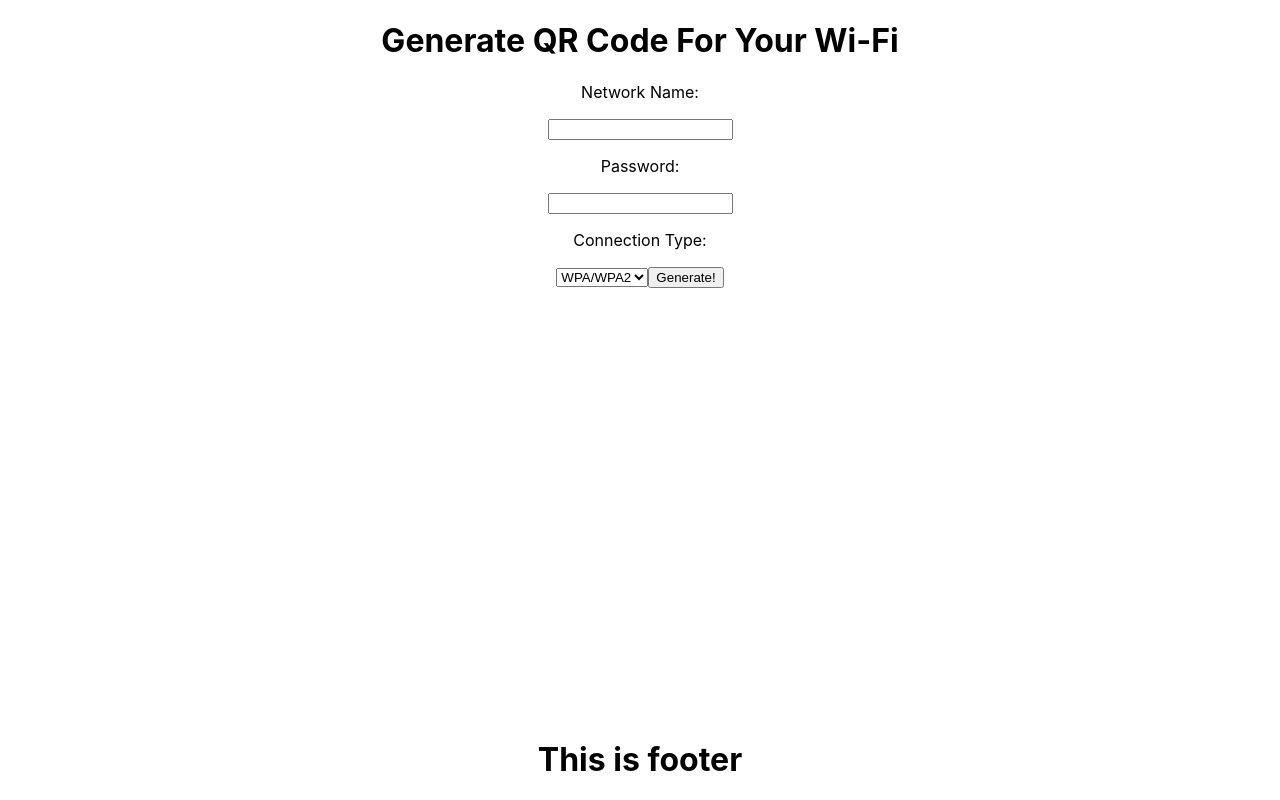
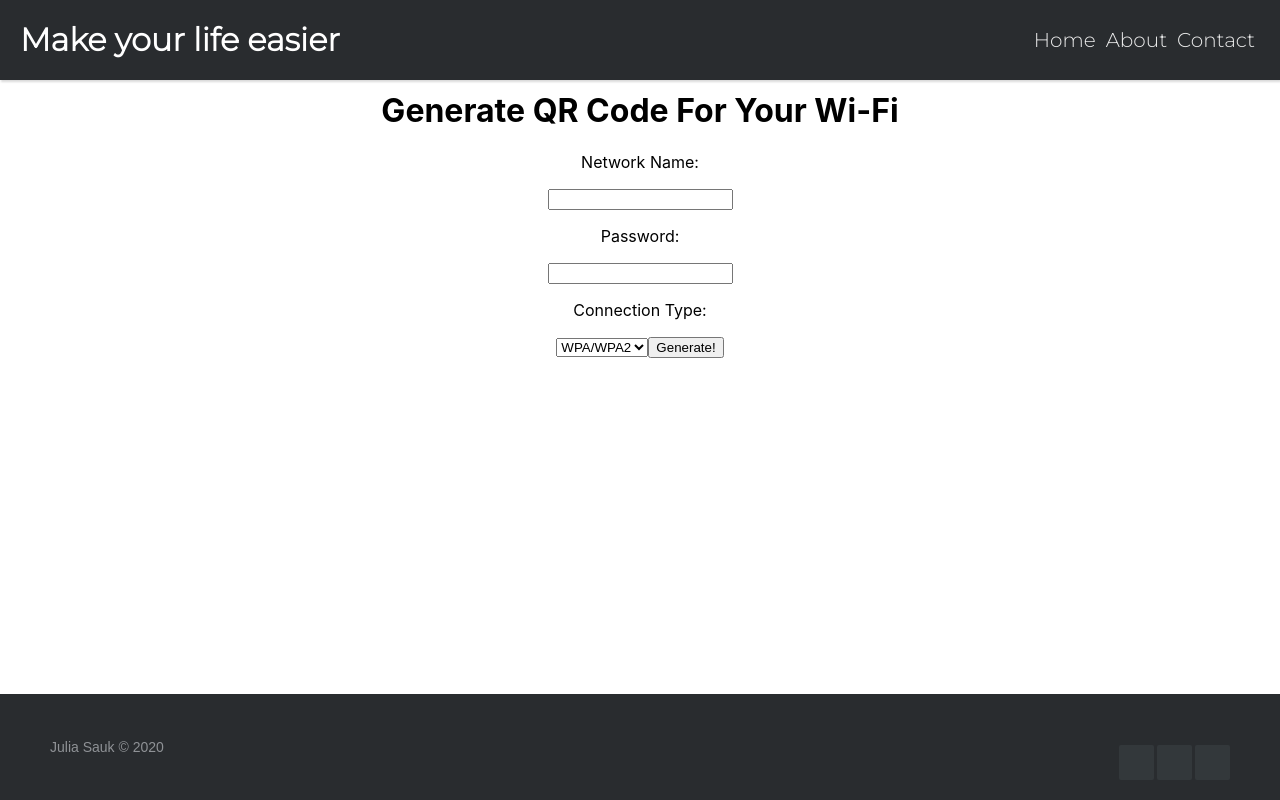
Before and after one commit to JuliaSauk/qr-generator, a React (Create React App) app: page / in a window 1280 px wide. Built offline with nearby package versions, Linux system fonts and the light colour scheme.

Commit message:
header/footer

```diff
--- a/src/App.css
+++ b/src/App.css
@@ -2,37 +2,111 @@
   text-align: center;
 }
 
-.App-logo {
-  height: 40vmin;
-  pointer-events: none;
+/*******************************************************/
+
+.header-basic {
+	background-color: #292c2f;
+	box-shadow: 1px 2px 2px rgba(0, 0, 0, 0.15);
+	padding: 20px;
+	height: 80px;
+	box-sizing: border-box;
 }
 
-@media (prefers-reduced-motion: no-preference) {
-  .App-logo {
-    animation: App-logo-spin infinite 20s linear;
-  }
+.header-basic .header-limiter {
+	max-width: 1800px;
+	text-align: center;
+	margin: 0 auto;
 }
 
-.App-header {
-  background-color: #282c34;
-  min-height: 100vh;
-  display: flex;
-  flex-direction: column;
-  align-items: center;
-  justify-content: center;
-  font-size: calc(10px + 2vmin);
-  color: white;
+/* Logo */
+
+.header-basic .header-limiter h1 {
+	float: left;
+  font-family: 'Montserrat', sans-serif;
+	line-height: 40px;
+	margin: 0;
 }
 
-.App-link {
-  color: #61dafb;
+/* The header links */
+
+.header-basic .header-limiter a {
+	color: #ffffff;
+	text-decoration: none;
 }
 
-@keyframes App-logo-spin {
-  from {
-    transform: rotate(0deg);
-  }
-  to {
-    transform: rotate(360deg);
-  }
+.header-basic .header-limiter nav{
+  font-family: 'Montserrat', sans-serif;
+	line-height: 40px;
+	float: right;
 }
+
+.header-basic .header-limiter nav a{
+	display: inline-block;
+	padding: 0 5px;
+	text-decoration:none;
+	color: #ffffff;
+	font-size: 20px;
+	opacity: 0.9;
+}
+
+.header-basic .header-limiter nav a:hover{
+	opacity: 1;
+}
+
+/*******************************************************/
+
+.footer-distributed{
+	background-color: #292c2f;
+	box-shadow: 0 1px 1px 0 rgba(0, 0, 0, 0.12);
+	box-sizing: border-box;
+	width: 100%;
+	text-align: left;
+	font: normal 16px sans-serif;
+
+	padding: 45px 50px;
+	margin-top: 80px;
+}
+
+.footer-distributed .footer-left p{
+	color:  #8f9296;
+	font-size: 14px;
+	margin: 0;
+}
+
+/* Footer links */
+
+.footer-distributed p.footer-links{
+	font-size:18px;
+	font-weight: bold;
+	color:  #ffffff;
+	margin: 0 0 10px;
+	padding: 0;
+}
+
+.footer-distributed p.footer-links a{
+	display:inline-block;
+	line-height: 1.8;
+	text-decoration: none;
+	color:  inherit;
+}
+
+.footer-distributed .footer-right{
+	float: right;
+	margin-top: 6px;
+	max-width: 180px;
+}
+
+.footer-distributed .footer-right a{
+	display: inline-block;
+	width: 35px;
+	height: 35px;
+	background-color:  #33383b;
+	border-radius: 2px;
+
+	font-size: 20px;
+	color: #ffffff;
+	text-align: center;
+	line-height: 35px;
+
+	margin-left: 3px;
+}
--- a/src/App.js
+++ b/src/App.js
@@ -1,12 +1,14 @@
 import React from 'react';
 import logo from './logo.svg';
 import './App.css';
+import Header from './Components/Header';
 import Body from './Components/Body';
 import Footer from './Components/Footer';
 
 function App() {
   return (
     <div className="App">
+      <Header/>
       <Body/>
       <Footer/>
     </div>
--- a/src/Components/Body.js
+++ b/src/Components/Body.js
@@ -3,6 +3,8 @@
 
 export default function Body() {
     return (
+        <div style={{position: 'absolute', top: 70, textAlign: 'center', left: 0, right: 0}}>
         <GenerationForm/>
+        </div>
     );
 };
--- a/src/Components/Footer.js
+++ b/src/Components/Footer.js
@@ -3,7 +3,21 @@
 export default function Footer() {
   return (
     <div style={{position: 'absolute', bottom: 0, textAlign: 'center', left: 0, right: 0}}>
-      <h1>This is footer</h1>
+      <footer class="footer-distributed">
+			<div class="footer-right">
+
+				<a href="#"><i class="fa fa-facebook"></i></a>
+				<a href="#"><i class="fa fa-linkedin"></i></a>
+				<a href="#"><i class="fa fa-github"></i></a>
+
+			</div>
+
+			<div class="footer-left">
+
+				<p>Julia Sauk &copy; 2020</p>
+			</div>
+
+		</footer>
     </div>
   );
 }
--- /dev/null
+++ b/src/Components/Header.js
@@ -0,0 +1,20 @@
+import React from "react";
+
+export default function Header() {
+  return (
+    <header class="header-basic">
+            <link href="https://fonts.googleapis.com/css?family=Lora:400,700|Montserrat:300" rel="stylesheet"/>
+			<div class="header-limiter">
+
+				<h1><a href="#">Make your life easier</a></h1>
+
+				<nav>
+					<a href="#">Home</a>
+					<a href="#">About</a>
+					<a href="#">Contact</a>
+				</nav>
+			</div>
+
+		</header>
+  );
+}
```
